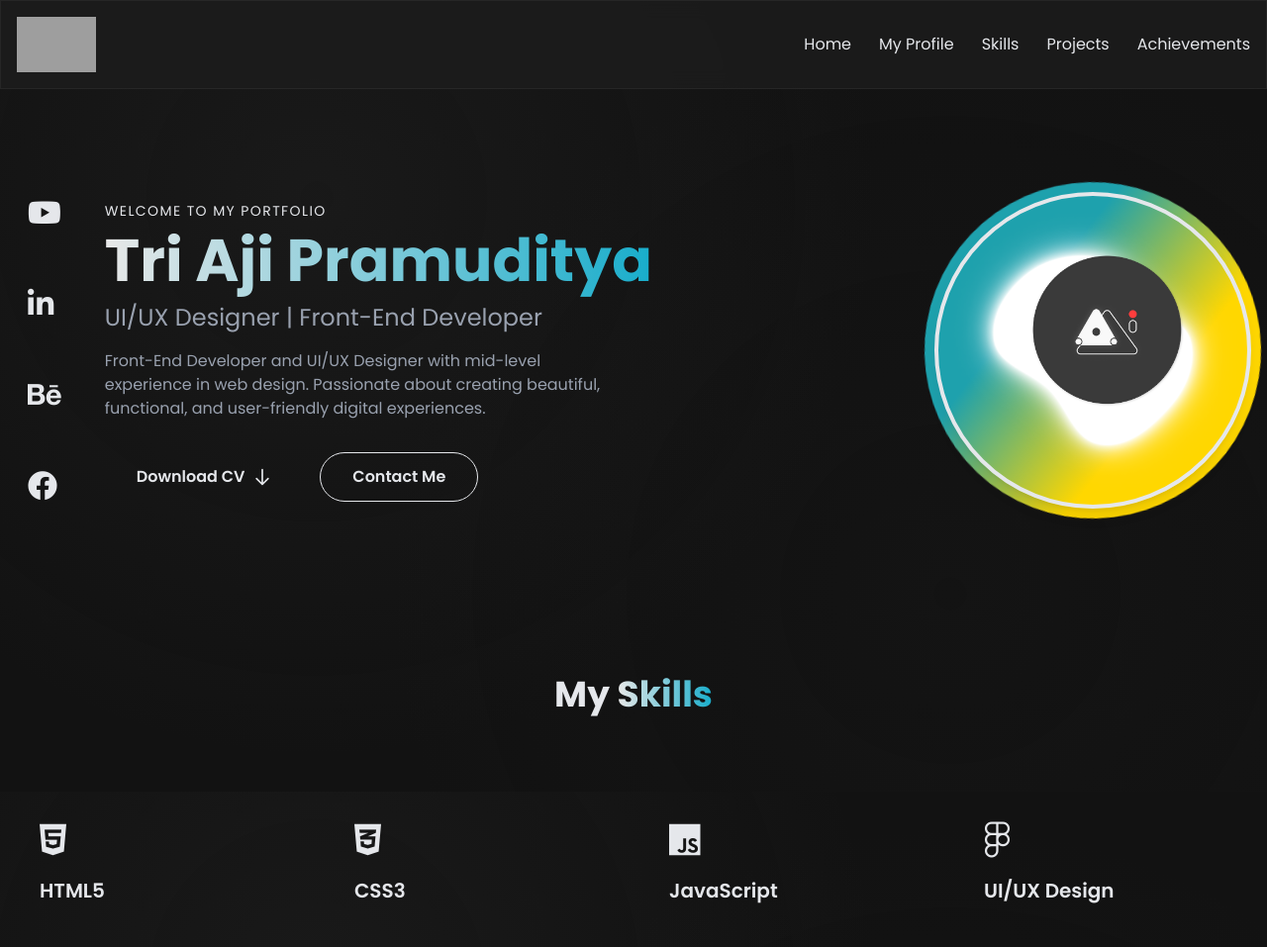
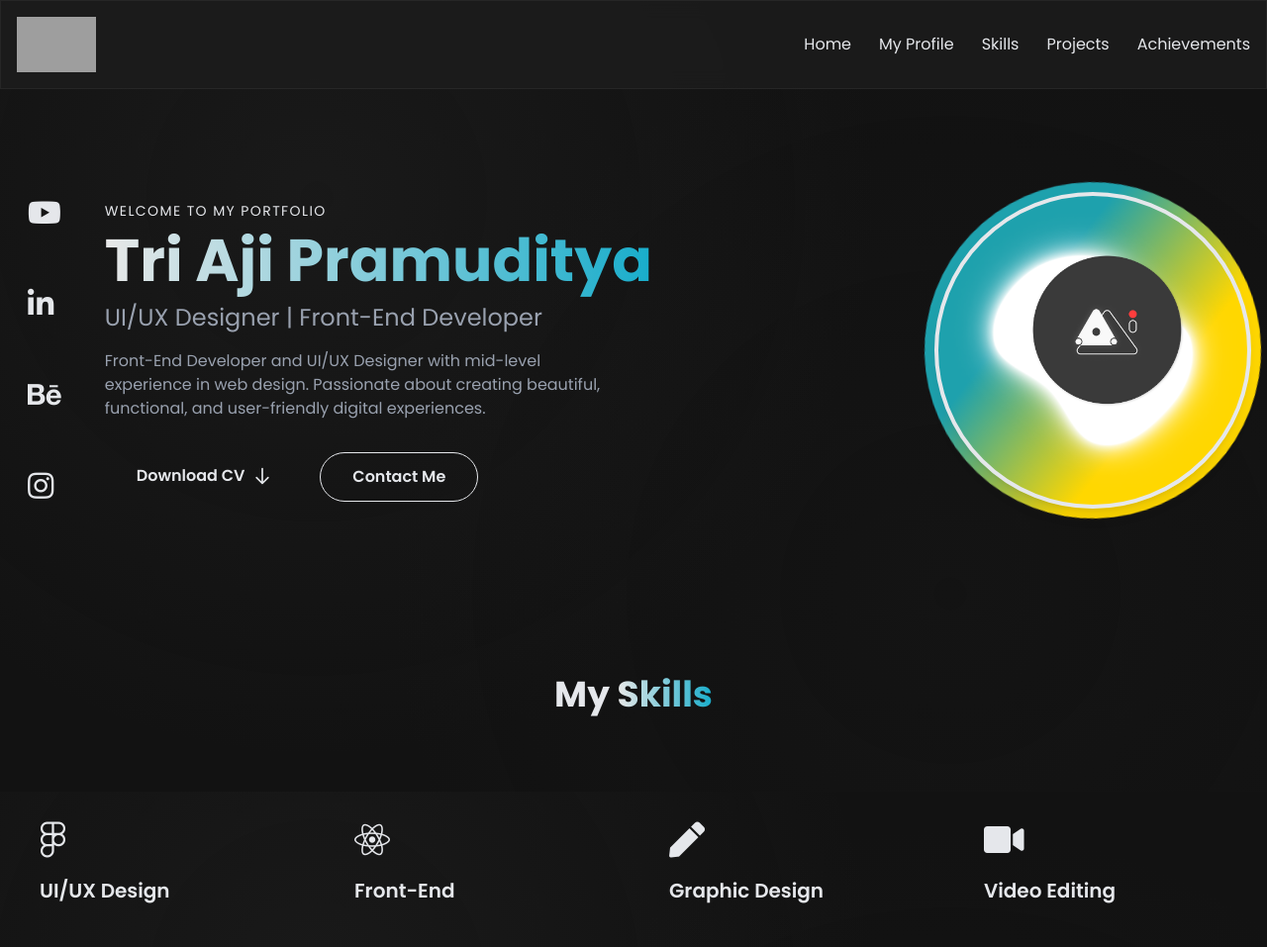
Before and after one commit to Ajiue23/Tri-Aji-Pramuditya---Portfolio, a plain HTML site: page index.html in a window 1280 px wide. Shown: the top 957 px of the page at 99% size. Drawn offline with nearby package versions, Linux system fonts and the light colour scheme; grey boxes are pictures that could not be loaded; files whose address does not match are found by name.

Commit message:
perubahan

```diff
--- a/index.html
+++ b/index.html
@@ -99,17 +99,17 @@
         <!-- Social Media Sidebar -->
         <aside class="md:order-1 order-3 md:mr-8 mb-10 md:mb-0 w-full md:w-auto" data-aos="fade-right" data-aos-delay="300" data-aos-duration="1000">
           <div class="social-media flex md:flex-col flex-row justify-center md:space-y-8 space-x-6 md:space-x-0">
-            <a href="#" class="social-icon text-3xl text-dark-500 hover:text-[#FF0000] transition duration-300 p-3 bg-dark-200 rounded-full" data-aos="zoom-in" data-aos-delay="400">
+            <a href="https://www.youtube.com/@triajipr" class="social-icon text-3xl text-dark-500 hover:text-[#FF0000] transition duration-300 p-3 bg-dark-200 rounded-full" data-aos="zoom-in" data-aos-delay="400">
               <i class="fab fa-youtube"></i>
             </a>
-            <a href="#" class="social-icon text-3xl text-dark-500 hover:text-[#0077B5] transition duration-300 p-3 bg-dark-200 rounded-full" data-aos="zoom-in" data-aos-delay="500">
+            <a href="https://www.linkedin.com/in/tri-aji-pramuditya-32b151243/" class="social-icon text-3xl text-dark-500 hover:text-[#0077B5] transition duration-300 p-3 bg-dark-200 rounded-full" data-aos="zoom-in" data-aos-delay="500">
               <i class="fab fa-linkedin-in"></i>
             </a>
-            <a href="#" class="social-icon text-3xl text-dark-500 hover:text-[#1769FF] transition duration-300 p-3 bg-dark-200 rounded-full" data-aos="zoom-in" data-aos-delay="600">
+            <a href="https://www.behance.net/triajipramuditya" class="social-icon text-3xl text-dark-500 hover:text-[#1769FF] transition duration-300 p-3 bg-dark-200 rounded-full" data-aos="zoom-in" data-aos-delay="600">
               <i class="fab fa-behance"></i>
             </a>
-            <a href="#" class="social-icon text-3xl text-dark-500 hover:text-[#1877F2] transition duration-300 p-3 bg-dark-200 rounded-full" data-aos="zoom-in" data-aos-delay="700">
-              <i class="fab fa-facebook"></i>
+            <a href="https://www.instagram.com/triajipr/" class="social-icon text-3xl text-dark-500 hover:text-[#1877F2] transition duration-300 p-3 bg-dark-200 rounded-full" data-aos="zoom-in" data-aos-delay="700">
+              <i class="fab fa-instagram"></i>
             </a>
           </div>
         </aside>
@@ -125,13 +125,18 @@
             Front-End Developer and UI/UX Designer with mid-level experience in web design. Passionate about creating beautiful, functional, and user-friendly digital experiences.
           </p>
           <div class="mt-8 flex flex-col sm:flex-row gap-4 justify-center md:justify-start" data-aos="fade-up" data-aos-delay="500">
+            <a href="https://drive.google.com/file/d/1Sd8mFHc9N-hiq_ceWB9zUIykznUorrcB/view?usp=sharing" target="_blank">
               <button class="px-8 py-3 bg-accent text-dark-100 font-semibold rounded-full hover:bg-accent-hover transition duration-300 flex items-center justify-center group">
                 <span>Download CV</span>
                 <svg xmlns="http://www.w3.org/2000/svg" class="h-5 w-5 ml-2 group-hover:translate-y-1 transition-transform duration-300" fill="none" viewBox="0 0 24 24" stroke="currentColor">
                   <path stroke-linecap="round" stroke-linejoin="round" stroke-width="2" d="M19 14l-7 7m0 0l-7-7m7 7V3" />
                 </svg>
               </button>
+            </a>
+
+            <a href="https://wa.me/6281908108161" target="_blank">
               <button class="px-8 py-3 border border-accent text-accent font-semibold rounded-full hover:bg-accent hover:text-dark-100 transition duration-300">Contact Me</button>
+            </a>
           </div>
         </div>
 
@@ -150,36 +155,6 @@
       </div>
 
       <div class="grid grid-cols-2 md:grid-cols-3 lg:grid-cols-4 gap-6">
-        <div class="p-6 bg-dark-100 rounded-xl hover:shadow-lg hover:shadow-accent/10 transition duration-300 transform hover:-translate-y-2" data-aos="flip-left" data-aos-delay="100" data-aos-duration="800">
-          <div class="text-accent text-4xl mb-4">
-            <i class="fab fa-html5"></i>
-          </div>
-          <h3 class="text-xl font-semibold mb-2">HTML5</h3>
-          <div class="w-full bg-dark-300 rounded-full h-2">
-            <div class="bg-accent h-2 rounded-full" style="width: 95%"></div>
-          </div>
-        </div>
-
-        <div class="p-6 bg-dark-100 rounded-xl hover:shadow-lg hover:shadow-accent/10 transition duration-300 transform hover:-translate-y-2" data-aos="flip-left" data-aos-delay="200" data-aos-duration="800">
-          <div class="text-accent text-4xl mb-4">
-            <i class="fab fa-css3-alt"></i>
-          </div>
-          <h3 class="text-xl font-semibold mb-2">CSS3</h3>
-          <div class="w-full bg-dark-300 rounded-full h-2">
-            <div class="bg-accent h-2 rounded-full" style="width: 90%"></div>
-          </div>
-        </div>
-
-        <div class="p-6 bg-dark-100 rounded-xl hover:shadow-lg hover:shadow-accent/10 transition duration-300 transform hover:-translate-y-2" data-aos="flip-left" data-aos-delay="300" data-aos-duration="800">
-          <div class="text-accent text-4xl mb-4">
-            <i class="fab fa-js"></i>
-          </div>
-          <h3 class="text-xl font-semibold mb-2">JavaScript</h3>
-          <div class="w-full bg-dark-300 rounded-full h-2">
-            <div class="bg-accent h-2 rounded-full" style="width: 85%"></div>
-          </div>
-        </div>
-
         <div class="p-6 bg-dark-100 rounded-xl hover:shadow-lg hover:shadow-accent/10 transition duration-300 transform hover:-translate-y-2" data-aos="flip-left" data-aos-delay="400" data-aos-duration="800">
           <div class="text-accent text-4xl mb-4">
             <i class="fab fa-figma"></i>
@@ -187,6 +162,41 @@
           <h3 class="text-xl font-semibold mb-2">UI/UX Design</h3>
           <div class="w-full bg-dark-300 rounded-full h-2">
             <div class="bg-accent h-2 rounded-full" style="width: 92%"></div>
+          </div>
+        </div>
+        <!-- Front-End -->
+        <div class="p-6 bg-dark-100 rounded-xl hover:shadow-lg hover:shadow-accent/10 transition duration-300 transform hover:-translate-y-2" data-aos="flip-left" data-aos-delay="100" data-aos-duration="800">
+          <div class="text-accent text-4xl mb-4">
+            <i class="fab fa-react"></i>
+            <!-- Ikon untuk Front-End -->
+          </div>
+          <h3 class="text-xl font-semibold mb-2">Front-End</h3>
+          <div class="w-full bg-dark-300 rounded-full h-2">
+            <div class="bg-accent h-2 rounded-full" style="width: 95%"></div>
+          </div>
+        </div>
+
+        <!-- Graphic Design -->
+        <div class="p-6 bg-dark-100 rounded-xl hover:shadow-lg hover:shadow-accent/10 transition duration-300 transform hover:-translate-y-2" data-aos="flip-left" data-aos-delay="200" data-aos-duration="800">
+          <div class="text-accent text-4xl mb-4">
+            <i class="fas fa-pen"></i>
+            <!-- Ikon untuk Graphic Design -->
+          </div>
+          <h3 class="text-xl font-semibold mb-2">Graphic Design</h3>
+          <div class="w-full bg-dark-300 rounded-full h-2">
+            <div class="bg-accent h-2 rounded-full" style="width: 90%"></div>
+          </div>
+        </div>
+
+        <!-- Video Editing -->
+        <div class="p-6 bg-dark-100 rounded-xl hover:shadow-lg hover:shadow-accent/10 transition duration-300 transform hover:-translate-y-2" data-aos="flip-left" data-aos-delay="300" data-aos-duration="800">
+          <div class="text-accent text-4xl mb-4">
+            <i class="fas fa-video"></i>
+            <!-- Ikon untuk Video Editing -->
+          </div>
+          <h3 class="text-xl font-semibold mb-2">Video Editing</h3>
+          <div class="w-full bg-dark-300 rounded-full h-2">
+            <div class="bg-accent h-2 rounded-full" style="width: 85%"></div>
           </div>
         </div>
       </div>
```
Lines whose indentation alone changed are shown as unchanged.
